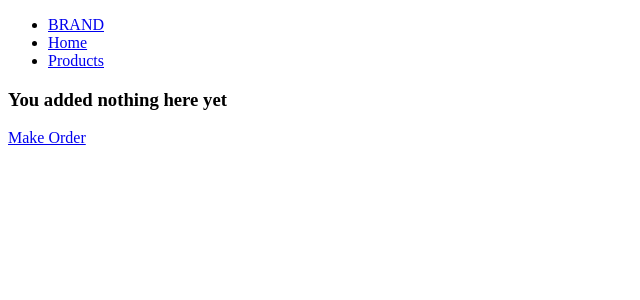
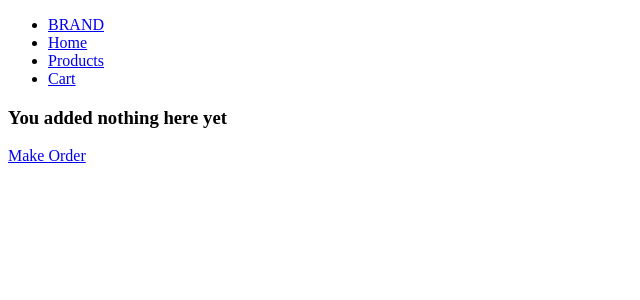
Before and after one commit to BRANYA43/boiler_shop, a Django app: page /cart/ in a window 1280 px wide. Shown: the top 300 px of the page, without its empty margins (0-640 px from the left). Run offline with Django 4.2, Linux system fonts and the light colour scheme; parts of the project's set-up code (start-up, migrations or seed data) failed here and were passed over.

Commit message:
Add navbar item of cart

```diff
--- a/src/base/templates/includes/navbar.html
+++ b/src/base/templates/includes/navbar.html
@@ -3,5 +3,6 @@
     <li><a name="brand" href="{% url 'home' %}">BRAND</a></li>
     <li><a name="home" href="{% url 'home' %}">Home</a></li>
     <li><a name="product_list" href="{% url 'products:list' %}">Products</a></li>
+    <li><a name="cart" href="{% url 'carts:cart' %}">Cart</a></li>
   </ul>
 </nav>
```
